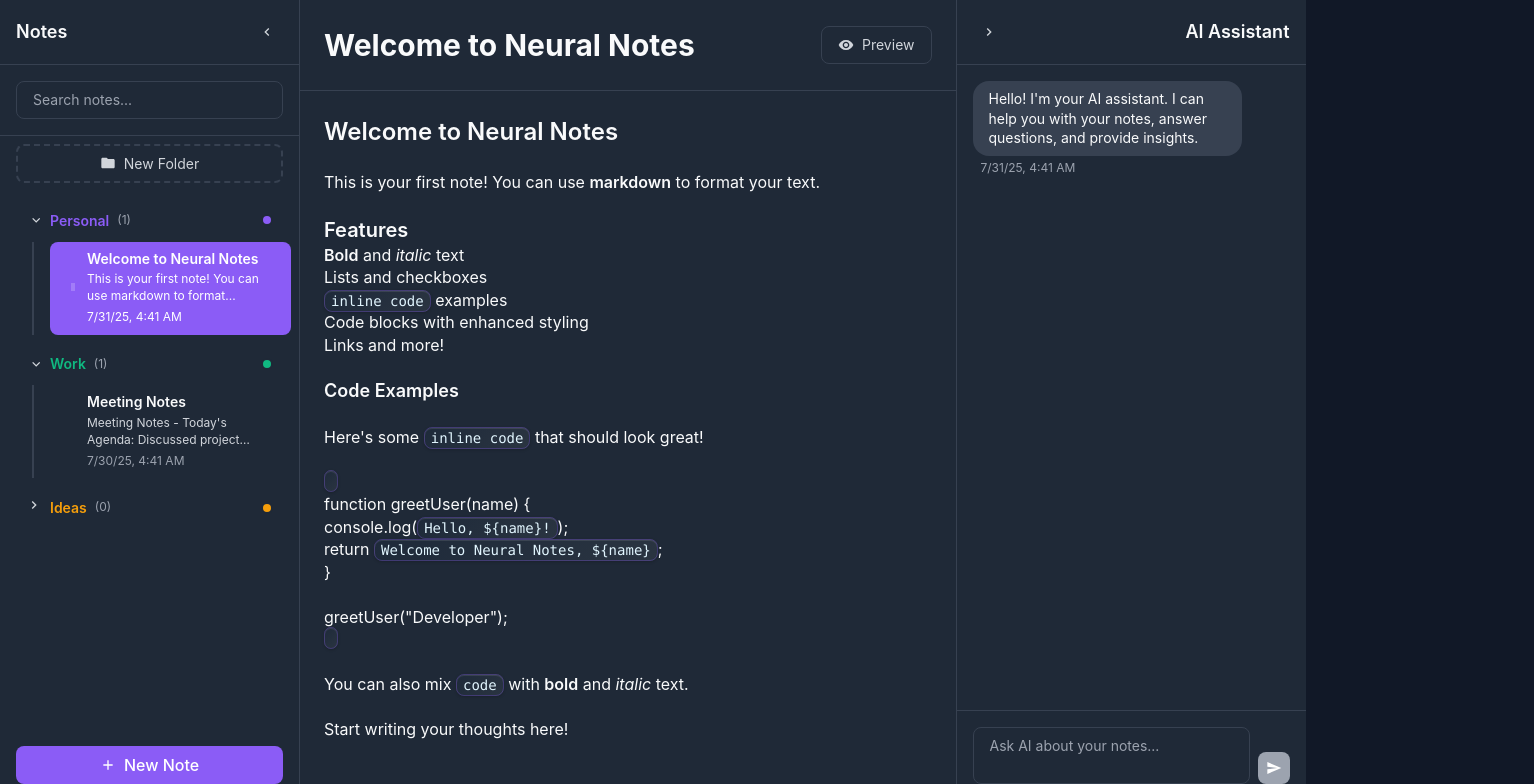
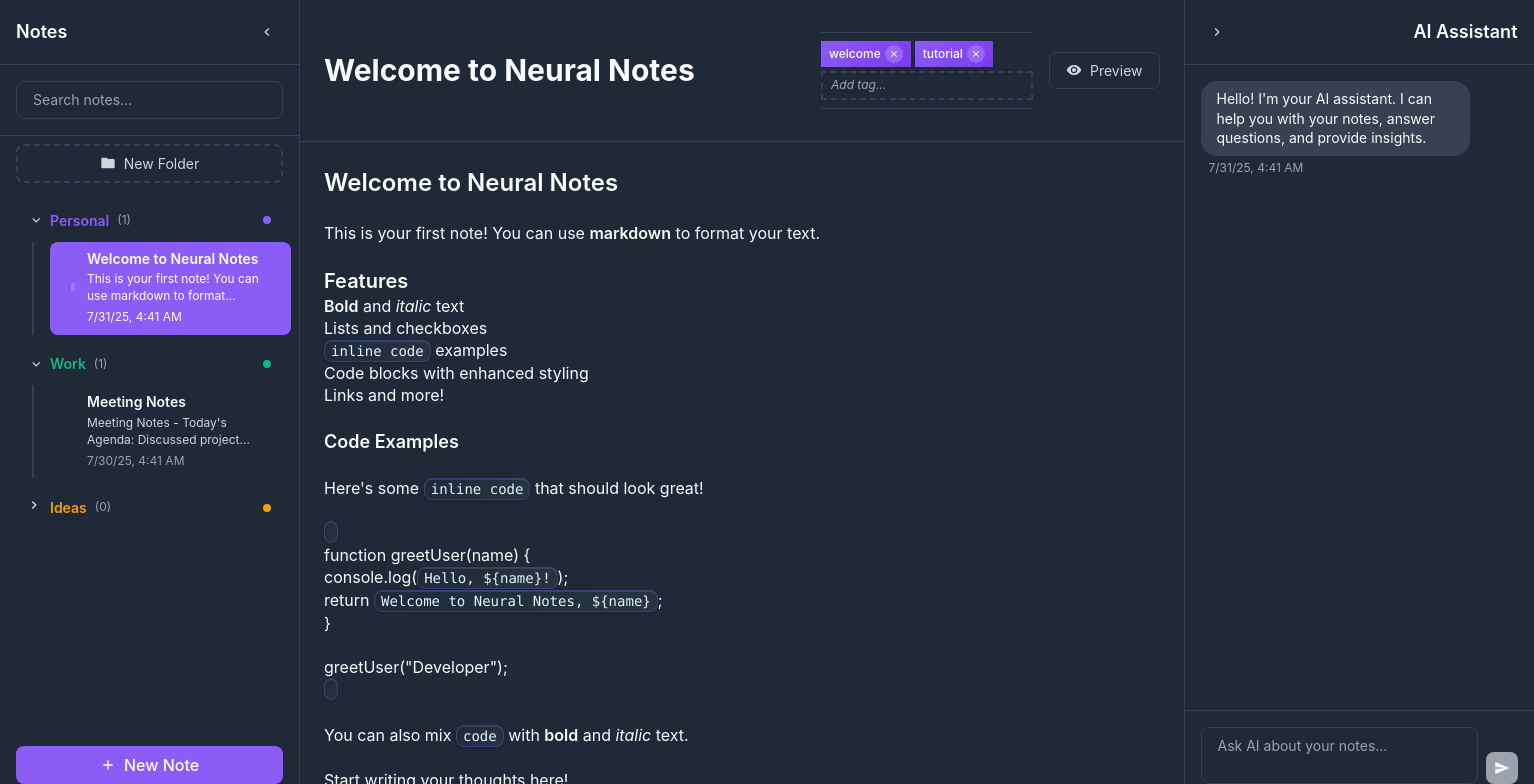
Before and after one commit to 12jihan/neuralnotes, an Angular app: page / in a window 1280 px wide. Both pictures are taken after a click on the element 170 px from the left and 288 px from the top of the page. Shown: the top 784 px of the page, 1534 px wide, since content can reach past the window. Built offline with nearby package versions, Linux system fonts and the light colour scheme.

Commit message:
apparently I added more

```diff
--- a/src/app/app.ts
+++ b/src/app/app.ts
@@ -24,6 +24,7 @@ interface Note {
   preview: string;
   lastModified: Date;
   folderId?: string; // Optional folder assignment
+  tags: string[]; // Tags for categorization
 }
 
 interface ChatMessage {
@@ -116,6 +117,7 @@ export class App {
       preview: 'This is your first note! You can use markdown to format...',
       lastModified: new Date(),
       folderId: 'personal',
+      tags: ['welcome', 'tutorial'],
     },
     {
       id: '2',
@@ -140,6 +142,7 @@ export class App {
       preview: "Meeting Notes - Today's Agenda: Discussed project timeline",
       lastModified: new Date(Date.now() - 86400000), // Yesterday
       folderId: 'work',
+      tags: ['meeting', 'work', 'agenda'],
     },
   ]);
 
@@ -181,6 +184,7 @@ export class App {
       lines: [''],
       preview: '',
       lastModified: new Date(),
+      tags: [],
     };
 
     this.notes.update((notes) => [newNote, ...notes]);
--- a/src/app/components/main-editor/main-editor.html
+++ b/src/app/components/main-editor/main-editor.html
@@ -9,6 +9,47 @@
           [(ngModel)]="selectedNote()!.title"
           placeholder="Note title..."
         />
+
+        <!-- Tags Section -->
+        <div class="tags-section">
+          <div class="tags-container">
+            @for (tag of selectedNote()!.tags; track tag) {
+              <span class="tag-pill">
+                {{ tag }}
+                <button class="tag-remove" (click)="removeTag(tag)" title="Remove tag">
+                  <svg viewBox="0 0 24 24" width="12" height="12">
+                    <path fill="currentColor" d="M19 6.41L17.59 5 12 10.59 6.41 5 5 6.41 10.59 12 5 17.59 6.41 19 12 13.41 17.59 19 19 17.59 13.41 12z"/>
+                  </svg>
+                </button>
+              </span>
+            }
+            <div class="tag-input-container">
+              <input
+                type="text"
+                class="tag-input"
+                placeholder="Add tag..."
+                [(ngModel)]="newTagInput"
+                (keydown)="handleTagKeydown($event)"
+                (blur)="addTagIfValid()"
+                #tagInputRef
+              />
+              @if (showTagSuggestions()) {
+                <div class="tag-suggestions">
+                  @for (suggestion of tagSuggestions(); track suggestion) {
+                    <button
+                      class="tag-suggestion"
+                      (click)="selectTagSuggestion(suggestion)"
+                      type="button"
+                    >
+                      {{ suggestion }}
+                    </button>
+                  }
+                </div>
+              }
+            </div>
+          </div>
+        </div>
+
         <div class="editor__controls">
           <button
             class="btn btn--preview-toggle"
--- a/src/app/components/main-editor/main-editor.ts
+++ b/src/app/components/main-editor/main-editor.ts
@@ -12,6 +12,7 @@ interface Note {
   preview: string;
   lastModified: Date;
   folderId?: string;
+  tags: string[];
 }
 
 @Component({
@@ -40,6 +41,11 @@ export class MainEditor {
   backlinkSuggestions = signal<Note[]>([]);
   backlinkQuery = signal('');
   currentLineForSuggestions = signal<number | null>(null);
+
+  // Tag management state
+  newTagInput = signal('');
+  showTagSuggestions = signal(false);
+  tagSuggestions = signal<string[]>([]);
 
   constructor(private sanitizer: DomSanitizer) {
     // Configure marked options
@@ -149,6 +155,15 @@ export class MainEditor {
 
     return markdownPatterns.some((pattern) => pattern.test(line));
   }
+
+  // Get all unique tags from all notes for autocomplete
+  private getAllTags = computed(() => {
+    const allTags = new Set<string>();
+    this.allNotes().forEach(note => {
+      note.tags.forEach(tag => allTags.add(tag));
+    });
+    return Array.from(allTags).sort();
+  });
 
   updateNote() {
     const selected = this.selectedNote();
@@ -495,8 +510,106 @@ export class MainEditor {
       lines: [''],
       preview: '',
       lastModified: new Date(),
+      tags: [],
     };
 
     this.noteUpdated.emit(newNote);
   }
+
+  // Tag management methods
+  addTag(tag: string): void {
+    const selected = this.selectedNote();
+    if (!selected) return;
+
+    const trimmedTag = tag.trim().toLowerCase();
+    if (trimmedTag && !selected.tags.includes(trimmedTag)) {
+      selected.tags.push(trimmedTag);
+      this.updateNote();
+    }
+  }
+
+  removeTag(tag: string): void {
+    const selected = this.selectedNote();
+    if (!selected) return;
+
+    const index = selected.tags.indexOf(tag);
+    if (index > -1) {
+      selected.tags.splice(index, 1);
+      this.updateNote();
+    }
+  }
+
+  handleTagKeydown(event: KeyboardEvent): void {
+    const input = event.target as HTMLInputElement;
+    const tag = input.value.trim();
+
+    if (event.key === 'Enter' || event.key === ',') {
+      event.preventDefault();
+      if (tag) {
+        this.addTag(tag);
+        this.newTagInput.set('');
+        this.hideTagSuggestions();
+      }
+    } else if (event.key === 'Escape') {
+      event.preventDefault();
+      this.newTagInput.set('');
+      input.blur();
+      this.hideTagSuggestions();
+    } else if (event.key === 'ArrowDown') {
+      // Handle arrow navigation in suggestions (simplified)
+      event.preventDefault();
+    } else if (event.key === 'ArrowUp') {
+      // Handle arrow navigation in suggestions (simplified)
+      event.preventDefault();
+    } else {
+      // Show suggestions as user types
+      setTimeout(() => {
+        this.updateTagSuggestions(this.newTagInput());
+      }, 0);
+    }
+  }
+
+  addTagIfValid(): void {
+    const tag = this.newTagInput().trim();
+    if (tag) {
+      this.addTag(tag);
+      this.newTagInput.set('');
+      this.hideTagSuggestions();
+    }
+  }
+
+  // Tag suggestion methods
+  private updateTagSuggestions(query: string): void {
+    if (!query.trim()) {
+      this.hideTagSuggestions();
+      return;
+    }
+
+    const selectedNote = this.selectedNote();
+    if (!selectedNote) return;
+
+    const lowercaseQuery = query.toLowerCase();
+    const existingTags = selectedNote.tags;
+
+    const suggestions = this.getAllTags()
+      .filter(tag =>
+        tag.toLowerCase().includes(lowercaseQuery) &&
+        !existingTags.includes(tag)
+      )
+      .slice(0, 5); // Limit to 5 suggestions
+
+    this.tagSuggestions.set(suggestions);
+    this.showTagSuggestions.set(suggestions.length > 0);
+  }
+
+  private hideTagSuggestions(): void {
+    this.showTagSuggestions.set(false);
+    this.tagSuggestions.set([]);
+  }
+
+  selectTagSuggestion(tag: string): void {
+    this.addTag(tag);
+    this.newTagInput.set('');
+    this.hideTagSuggestions();
+  }
 }
--- a/src/app/components/sidebar-left/sidebar-left.ts
+++ b/src/app/components/sidebar-left/sidebar-left.ts
@@ -18,6 +18,7 @@ interface Note {
   preview: string;
   lastModified: Date;
   folderId?: string;
+  tags: string[];
 }
 
 @Component({
--- a/src/styles/components/_editor.scss
+++ b/src/styles/components/_editor.scss
@@ -199,3 +199,154 @@
     font-style: italic;
   }
 }
+
+// =============================================================================
+// TAGS SECTION
+// =============================================================================
+
+.tags-section {
+  margin: var(--spacing-sm) 0;
+  padding: var(--spacing-sm) 0;
+  border-top: 1px solid var(--border-color);
+  border-bottom: 1px solid var(--border-color);
+}
+
+.tags-container {
+  display: flex;
+  flex-wrap: wrap;
+  align-items: center;
+  gap: var(--spacing-xs);
+  min-height: 32px;
+}
+
+.tag-pill {
+  display: inline-flex;
+  align-items: center;
+  gap: var(--spacing-xs);
+  background: linear-gradient(135deg, var(--primary-color), var(--primary-hover));
+  color: white;
+  padding: var(--spacing-xs) var(--spacing-sm);
+  border-radius: var(--radius-full);
+  font-size: var(--font-size-xs);
+  font-weight: var(--font-weight-medium);
+  box-shadow: var(--shadow-sm);
+  transition: all var(--transition-base);
+  user-select: none;
+
+  &:hover {
+    transform: translateY(-1px);
+    box-shadow: var(--shadow-md);
+    background: linear-gradient(135deg, var(--primary-hover), var(--primary-color));
+  }
+
+  .tag-remove {
+    display: flex;
+    align-items: center;
+    justify-content: center;
+    background: rgba(255, 255, 255, 0.2);
+    border: none;
+    border-radius: 50%;
+    width: 18px;
+    height: 18px;
+    cursor: pointer;
+    transition: all var(--transition-base);
+    color: white;
+
+    &:hover {
+      background: rgba(255, 255, 255, 0.3);
+      transform: scale(1.1);
+    }
+
+    &:active {
+      transform: scale(0.95);
+    }
+
+    svg {
+      width: 10px;
+      height: 10px;
+    }
+  }
+}
+
+.tag-input-container {
+  flex: 0 0 auto;
+  position: relative;
+}
+
+.tag-input {
+  background: transparent;
+  border: 2px dashed var(--border-color);
+  border-radius: var(--radius-full);
+  padding: var(--spacing-xs) var(--spacing-sm);
+  font-size: var(--font-size-xs);
+  color: var(--text-primary);
+  min-width: 100px;
+  transition: all var(--transition-base);
+
+  &:focus {
+    outline: none;
+    border-color: var(--primary-color);
+    border-style: solid;
+    background-color: var(--surface-hover);
+    min-width: 150px;
+  }
+
+  &::placeholder {
+    color: var(--text-muted);
+    font-style: italic;
+  }
+
+  &:hover:not(:focus) {
+    border-color: var(--text-muted);
+  }
+}
+
+// Tag suggestions dropdown
+.tag-suggestions {
+  position: absolute;
+  top: 100%;
+  left: 0;
+  right: 0;
+  background: var(--surface-color);
+  border: 1px solid var(--border-color);
+  border-radius: var(--radius-md);
+  box-shadow: var(--shadow-lg);
+  z-index: 1000;
+  max-height: 200px;
+  overflow-y: auto;
+  margin-top: var(--spacing-xs);
+}
+
+.tag-suggestion {
+  display: block;
+  width: 100%;
+  padding: var(--spacing-sm) var(--spacing-md);
+  background: transparent;
+  border: none;
+  text-align: left;
+  cursor: pointer;
+  font-size: var(--font-size-xs);
+  color: var(--text-primary);
+  transition: background-color var(--transition-base);
+
+  &:hover {
+    background-color: var(--surface-hover);
+  }
+
+  &:active {
+    background-color: var(--primary-color);
+    color: white;
+  }
+
+  &:first-child {
+    border-radius: var(--radius-md) var(--radius-md) 0 0;
+  }
+
+  &:last-child {
+    border-radius: 0 0 var(--radius-md) var(--radius-md);
+  }
+
+  &:only-child {
+    border-radius: var(--radius-md);
+  }
+}
```
